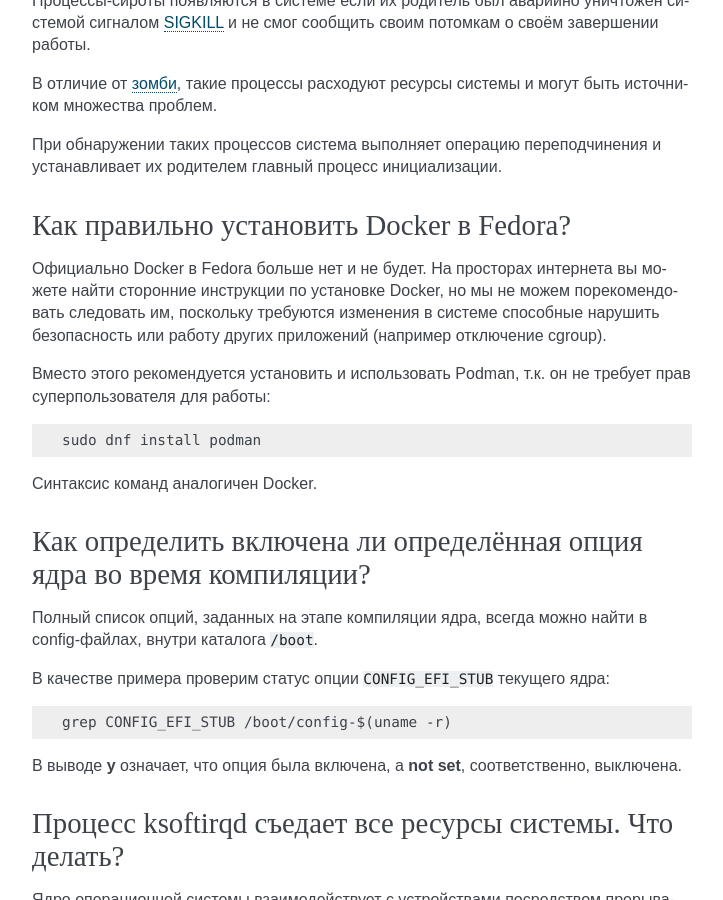
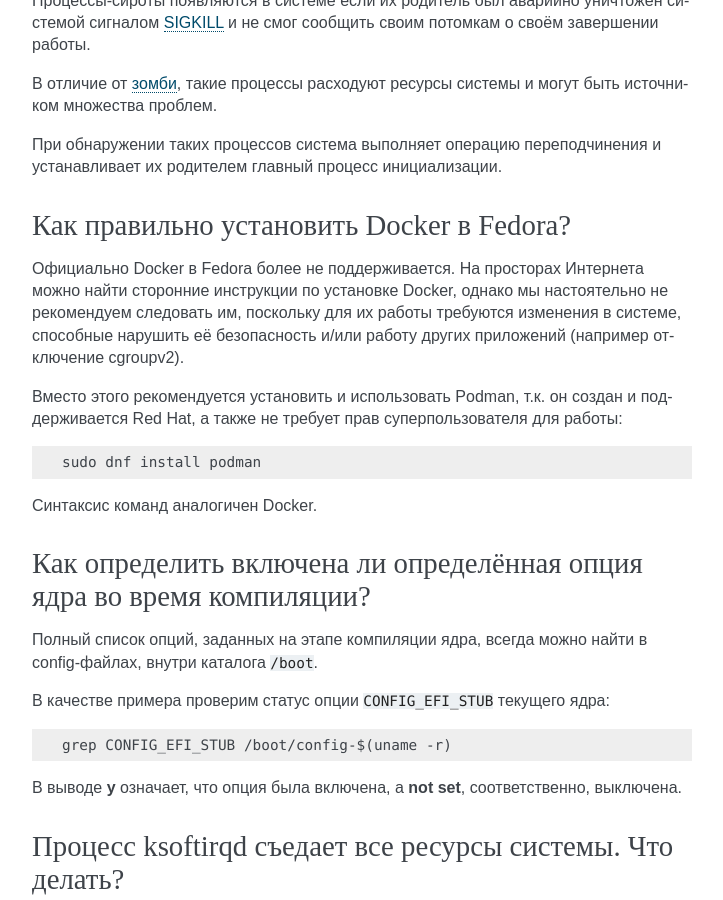
Before and after one commit to RussianFedora/FAQ, a Sphinx documentation site: the page built from source/administration.rst, in a window 1280 px wide and 900 px high, scrolled down 13596 px. Shown: the whole window, without its empty margins (388-1111 px from the left). Built offline with Sphinx 7.4.7, drawn with Linux system fonts in a browser that asks for light colours.

Commit message:
Minor changes in Docker question.

```diff
--- a/source/administration.rst
+++ b/source/administration.rst
@@ -818,9 +818,9 @@
 Как правильно установить Docker в Fedora?
 =============================================
 
-Официально Docker в Fedora больше нет и не будет. На просторах интернета вы можете найти сторонние инструкции по установке Docker, но мы не можем порекомендовать следовать им, поскольку требуются изменения в системе способные нарушить безопасность или работу других приложений (например отключение cgroup).
-
-Вместо этого рекомендуется установить и использовать Podman, т.к. он не требует прав суперпользователя для работы:
+Официально Docker в Fedora более не поддерживается. На просторах Интернета можно найти сторонние инструкции по установке Docker, однако мы настоятельно не рекомендуем следовать им, поскольку для их работы требуются изменения в системе, способные нарушить её безопасность и/или работу других приложений (например отключение cgroupv2).
+
+Вместо этого рекомендуется установить и использовать Podman, т.к. он создан и поддерживается Red Hat, а также не требует прав суперпользователя для работы:
 
 .. code-block:: text
 
```
